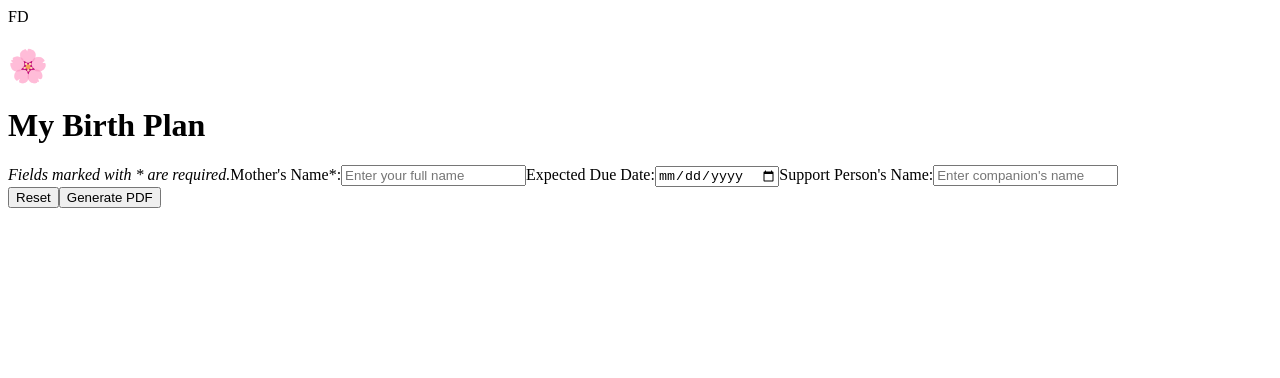
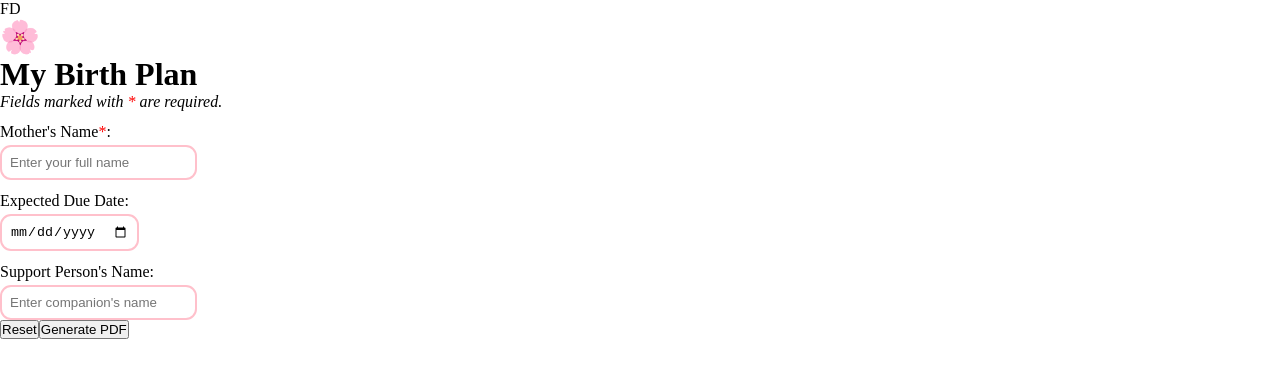
Before and after one commit to fernandodestefani/myBirthPlan, a React (Vite) app: page / in a window 1280 px wide. Shown: the top 378 px of the page. Built offline with nearby package versions, Linux system fonts and the light colour scheme.

Commit message:
add base CSS styling and form input layout

```diff
--- a/index.html
+++ b/index.html
@@ -2,7 +2,10 @@
 <html lang="en">
   <head>
     <meta charset="UTF-8" />
+
     <!-- Inserir favicon -->
+    <link rel="shortcut icon" href="favicon.ico" type="image/x-icon">
+
     <meta name="viewport" content="width=device-width, initial-scale=1.0" />
     <title>Birth Plan</title>
   </head>
--- a/src/index.css
+++ b/src/index.css
@@ -0,0 +1,68 @@
+/* --- 01 TYPOGRAPHY SYSTEM
+- Font size system (px):
+10 / 12 / 14 / 16 / 18 / 20 / 24 / 30 / 36 / 44 / 52 / 62 / 74 / 86 / 98
+
+- Spacing system (px):
+2 / 4 / 8 / 12 / 16 / 24 / 32 / 48 / 64 / 80 / 96 / 128
+
+- Font weights:
+Default: 400
+Medium: 500
+Semi-bold: 600
+Bold: 700
+
+- Font heights:
+Default: 1
+Small: 1.05
+Medium: 1.2
+Paragraph default: 1.6
+Large: 1.8
+
+- Letter spacing:
+0.5px
+0.75px
+*/
+
+* {
+  margin: 0;
+  padding: 0;
+  box-sizing: border-box;
+}
+
+html, body {
+  height: 100%;
+}
+
+/* html {
+  font-size: 62.5%;
+  scroll-behavior: smooth;
+} */
+
+body {
+  /* font-family: "Inter", sans-serif;
+  line-height: 1;
+  font-weight: 400; */
+  /* color: #444; */
+  /* overflow-x: hidden; */
+}
+
+form {
+  margin: 0 auto;
+}
+
+form label {
+  display: block;
+  margin-top: 12px;
+  margin-bottom: 4px;
+}
+
+form input {
+  display: block;
+  padding: 8px;
+  border: 2px solid pink;
+  border-radius: 11px;
+}
+
+span {
+  color: red;
+}
```
